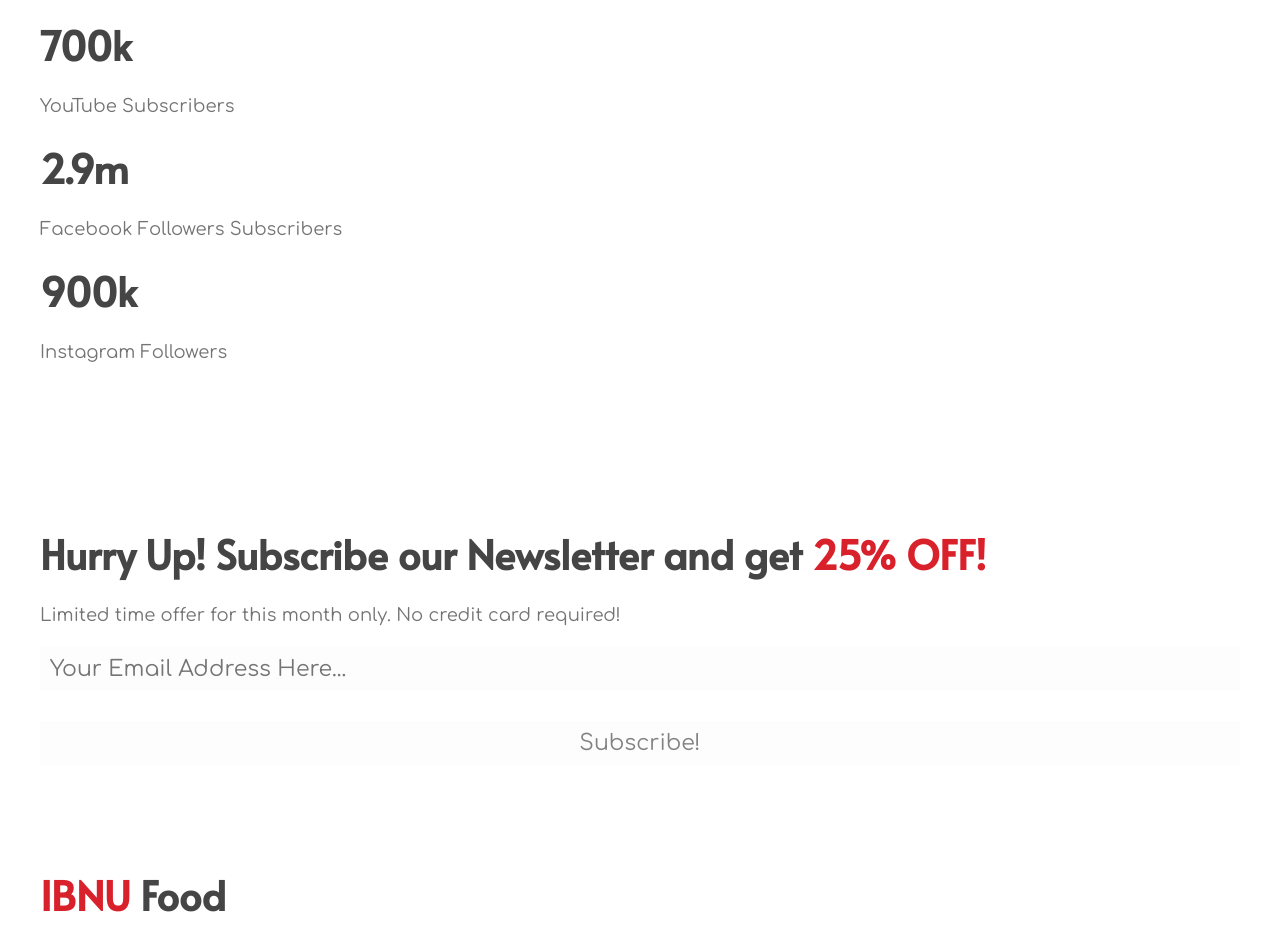
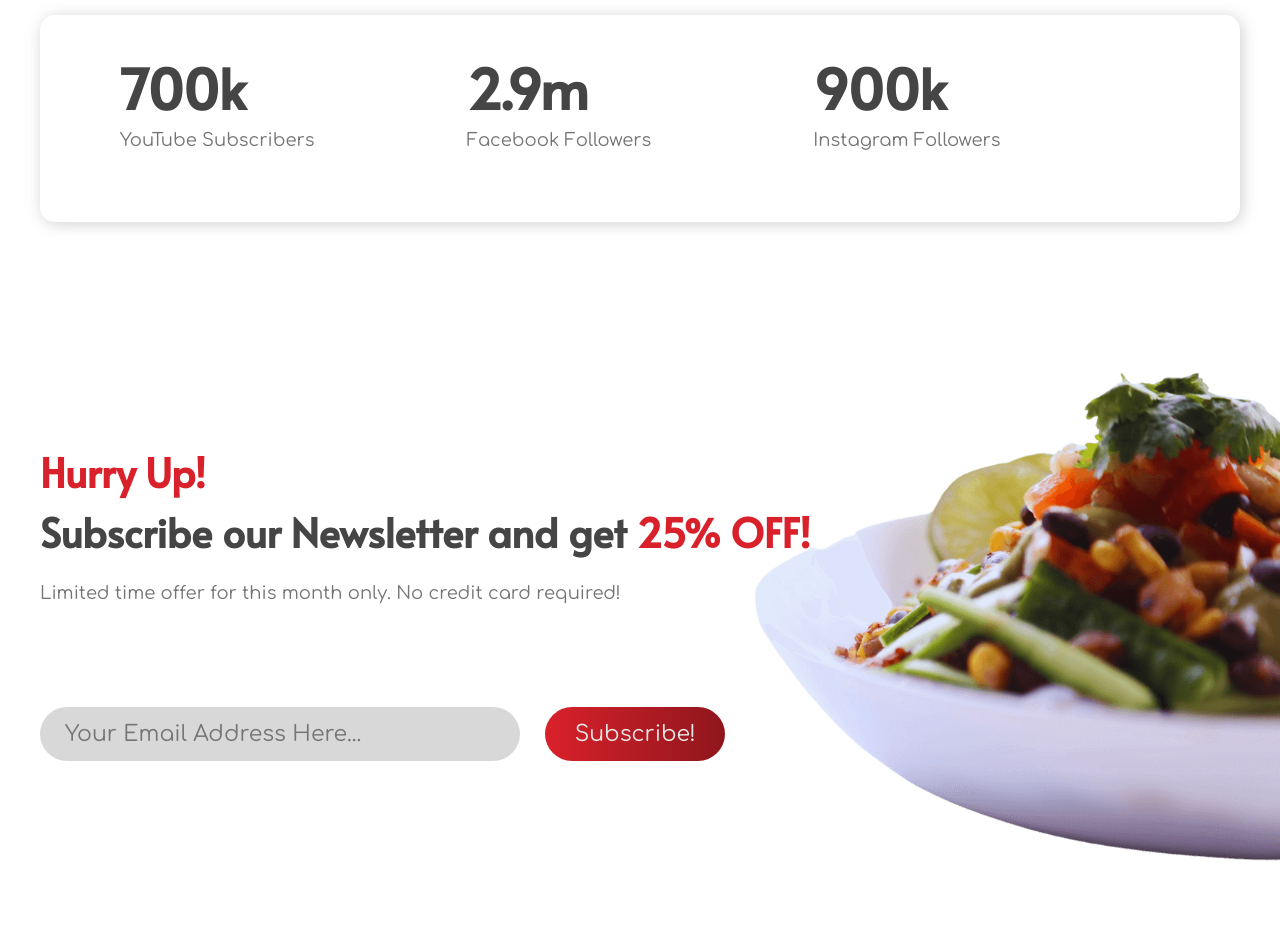
Before and after one commit to ibnumahtab/ibnu-food, a plain HTML site: page index.html in a window 1280 px wide. Shown: the part 2340-3268 px from the top of the page. Drawn offline with Linux system fonts and the light colour scheme.

Commit message:
Design Complete

```diff
--- a/index.html
+++ b/index.html
@@ -134,18 +134,24 @@
     <!-- Counter Section Starts -->
     <section id="counter-section">
         <div class="container">
-            <div class="counters">
+            <div class="counters flex-display">
+                <div class="flex-items">
                     <div class="counter-item">
                         <h2>700k</h2>
                         <p>YouTube Subscribers</p>
                     </div>
+                </div>
+                <div class="flex-items">
                     <div class="counter-item">
                         <h2>2.9m</h2>
-                    <p>Facebook Followers Subscribers</p>
+                        <p>Facebook Followers</p>
                     </div>
+                </div>
+                <div class="flex-items">
                     <div class="counter-item">
                         <h2>900k</h2>
                         <p>Instagram Followers</p>
+                    </div>
                 </div>
             </div>
         </div>
@@ -156,13 +162,13 @@
     <section id="subscribe-section">
         <div class="container">
             <div class="subscribe-title">
-                <h2>Hurry Up! Subscribe our Newsletter and get <span>25% OFF!</span></h2>
+                <h2><span>Hurry Up!</span> <br> Subscribe our Newsletter and get <span>25% OFF!</span></h2>
                 <p>Limited time offer for this month only. No credit card required!</p>
             </div>
-            <div class="subscribe-input">
+            <div class="subscribe-form">
                 <form action="#">
                     <input type="text" placeholder="Your Email Address Here...">
-                    <input type="submit" value="Subscribe!">
+                    <input class="btn" type="submit" value="Subscribe!">
                 </form>
             </div>
         </div>
@@ -175,6 +181,7 @@
             <div class="footer-content">
                 <h2><span>IBNU</span> Food</h2>
                 <p>Good food warms the heart and feeds the soul.</p>
+                <p>&copy; 2021 | <a href="#"><span>Ibnu Mahtab</span></a> | All Right Reserved!</p>
             </div>
         </div>
     </footer>
--- a/style.css
+++ b/style.css
@@ -37,7 +37,6 @@ span {
 }
 
 a {
-    color: #e8e8e8;
     text-decoration: none;
 }
 
@@ -56,21 +55,23 @@ img {
     width: 100%;
 }
 
-section {
+section,
+footer {
     padding: 70px 0;
 }
 
 input,
 input:focus {
-    display: block;
+    display: inline-block;
     width: 100%;
     margin-bottom: 30px;
-    padding: 10px 10px;
-    color: #828282;
+    padding: 15px 25px;
+    color: #464545;
     font-family: 'Comfortaa', cursive;
     font-size: 22px;
-    background-color: #e8e8e817;
+    background-color: #82828250;
     border: none;
+    border-radius: 40px;
     outline: none;
     box-sizing: border-box;
 }
@@ -94,6 +95,7 @@ input:focus {
     display: inline-block;
     margin-top: 20px;
     padding: 15px 25px;
+    color: #e8e8e8;
     background-image: linear-gradient(to right, #d9212b, #8f161c);
     border-radius: 40px;
 }
@@ -141,10 +143,47 @@ input:focus {
 .item-box {
     margin: 0 25px;
     padding: 20px;
-    box-shadow: 2px 2px 15px #80808083;
+    box-shadow: 2px 2px 15px #8080805d;
     border-radius: 15px;
 }
 
 .item-box img {
     border-radius: 12px;
 }
+
+/* --> Counter Section <-- */
+.counters {
+    padding: 50px 80px;
+    box-shadow: 2px 2px 15px #8080805d;
+    border-radius: 15px;
+}
+
+.counter-item h2 {
+    line-height: .8em;
+    font-size: 55px;
+}
+
+/* --> Subscribe Section <-- */
+#subscribe-section {
+    background: url('images/ibnufood-newsletter-bg.png') no-repeat right/contain;
+    margin: 80px 0;
+}
+
+.subscribe-title {
+    margin-bottom: 80px;
+}
+
+.subscribe-form input[type='text'] {
+    width: 40%;
+}
+
+.subscribe-form input[type='submit'] {
+    width: 15%;
+    margin-left: 20px;
+}
+
+/* --> Subscribe Section <-- */
+#footer-section {
+    background-color: #fdeaec;
+    text-align: center;
+}
```
Lines whose indentation alone changed are shown as unchanged.
